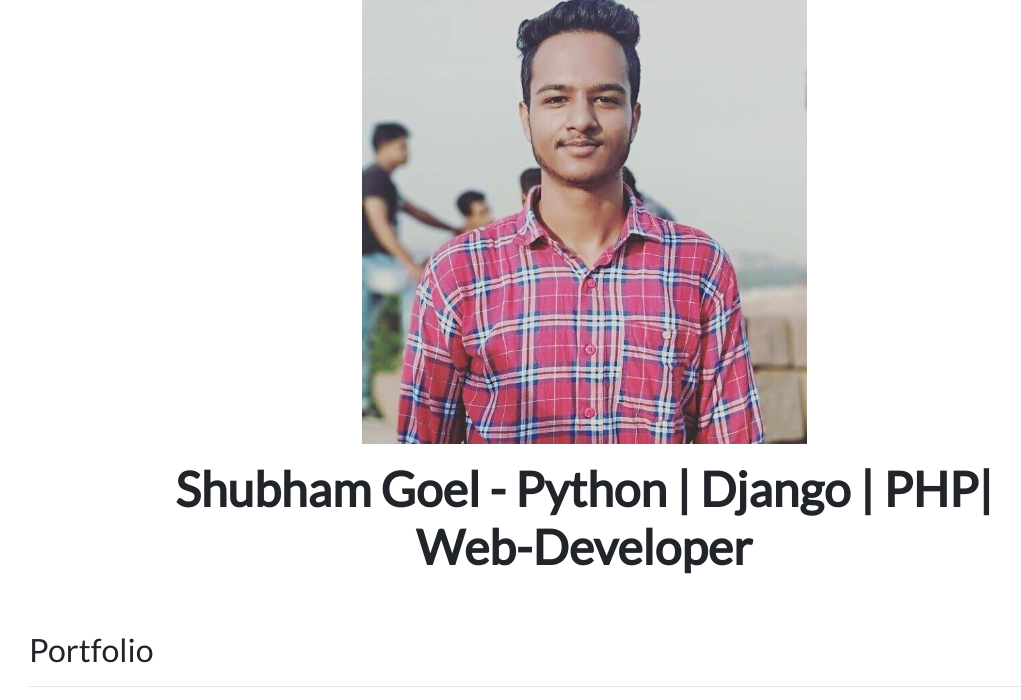
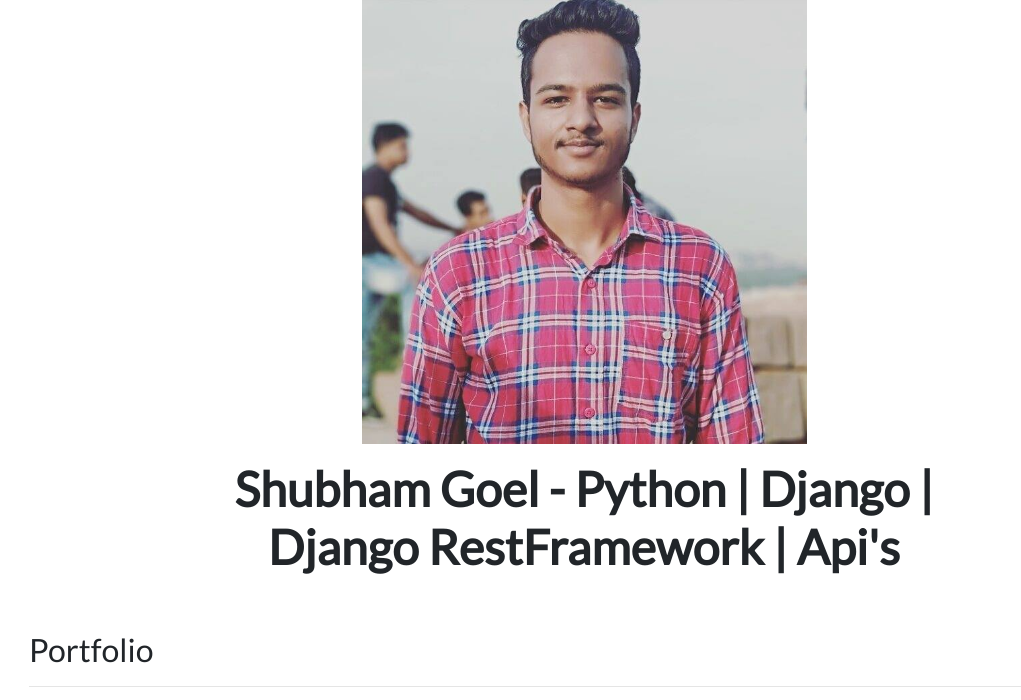
Before and after one commit to shubhamgoel01/MY_Portfolio, a Django app: page / in a window 1280 px wide. Shown: the part 73-773 px from the top of the page, without its empty margins (56-1077 px from the left). Run offline with Django 3.2, Linux system fonts and the light colour scheme; data comes from the database, SQL or seed files in the repository; some libraries are stand-ins or nearby versions.

Commit message:
Update home.html

```diff
--- a/portfolio/templates/portfolio/home.html
+++ b/portfolio/templates/portfolio/home.html
@@ -11,7 +11,7 @@
 
 <div class="row justify-content-center mb-3">
     <div class="col-md-9 text-center">
-        <h1 id="hometext" class="font-weight-bold" style="font-size:3rem;">Shubham Goel -  Python | Django | PHP| Web-Developer </h1>
+        <h1 id="hometext" class="font-weight-bold" style="font-size:3rem;">Shubham Goel -  Python | Django | Django RestFramework | Api's </h1>
     </div>
 </div>
 
```
